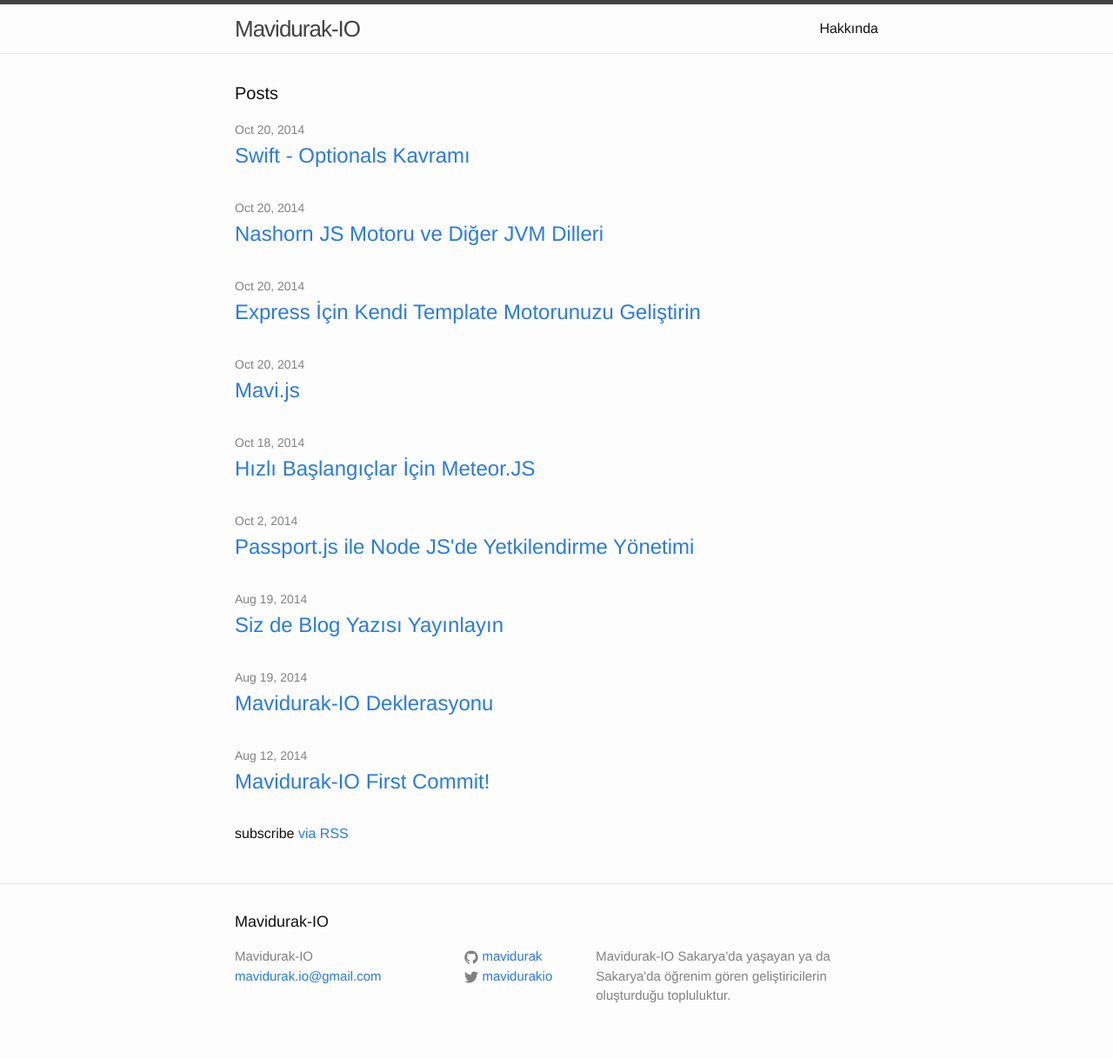
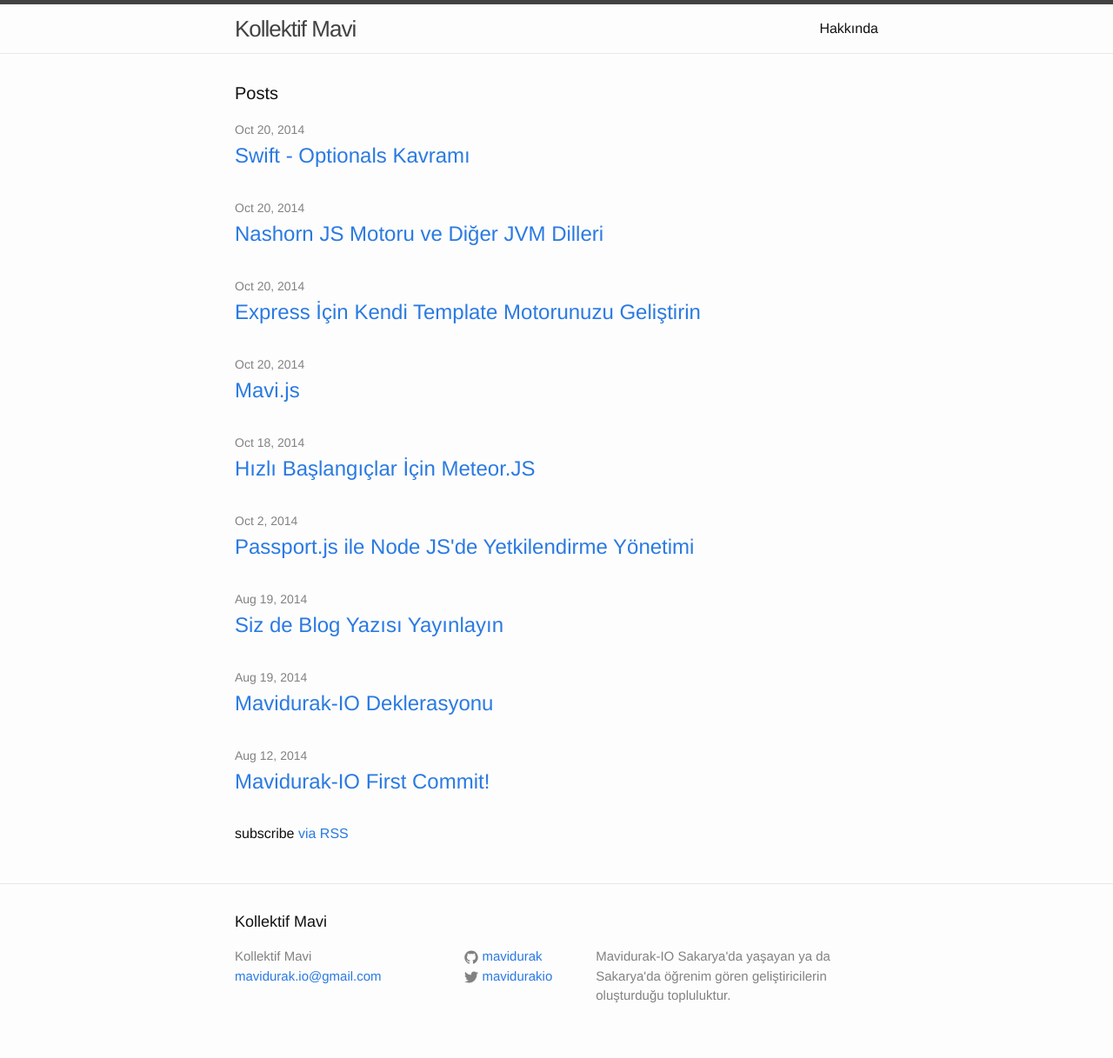
Before and after one commit to mavidurak/mavidurak.github.io, a Jekyll site: the page built from index.html, in a window 1280 px wide. Shown: the whole page at 87% size. Built offline with Jekyll 4.4.1, drawn with Linux system fonts in a browser that asks for light colours.

Commit message:
Site title updated
Böyle daha güzel oldu, şekilli hem. :)

```diff
--- a/_config.yml
+++ b/_config.yml
@@ -1,5 +1,5 @@
 # Site settings
-title: Mavidurak-IO
+title: Kollektif Mavi
 email: mavidurak.io@gmail.com
 description: > # this means to ignore newlines until "baseurl:"
   Mavidurak-IO Sakarya'da yaşayan ya da Sakarya'da öğrenim
```
